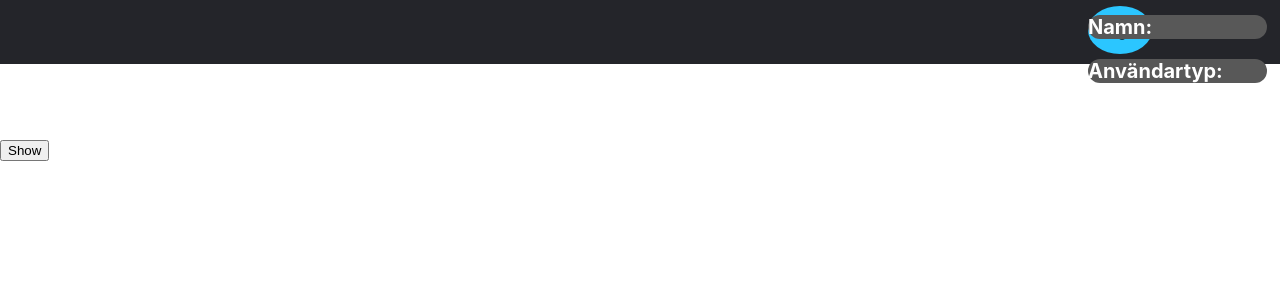
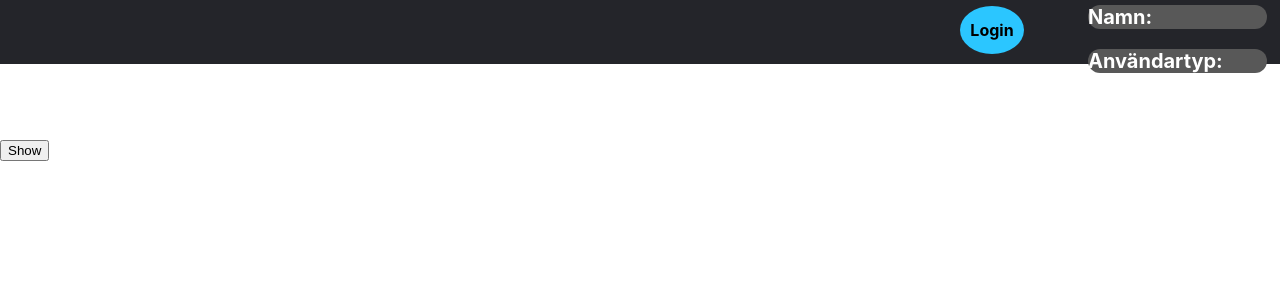
Before and after one commit to Nixeff/wiki, a React (Create React App) app: page /Page in a window 1280 px wide. Shown: the top 300 px of the page. Built offline with nearby package versions, Linux system fonts and the light colour scheme.

Commit message:
navbar fix

```diff
--- a/src/css/styles.css
+++ b/src/css/styles.css
@@ -22,7 +22,7 @@
     font-weight: bolder;
     color: black;
     height: 6vh;
-    left: 85%;
+    left: 75%;
     top: 10%;
     background:#2bc6ff;
     border-radius: 100%;
@@ -40,7 +40,7 @@
     border-radius: 20px;
     border: none;
     left: 85%;
-    top: 10px;
+    top: 10%;
     font-size: 15pt;
     font-weight: 700;
     transition: 1s;
```
